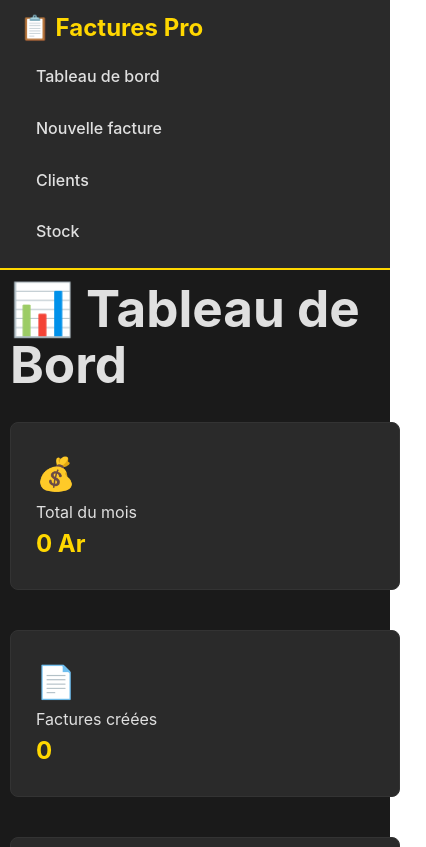
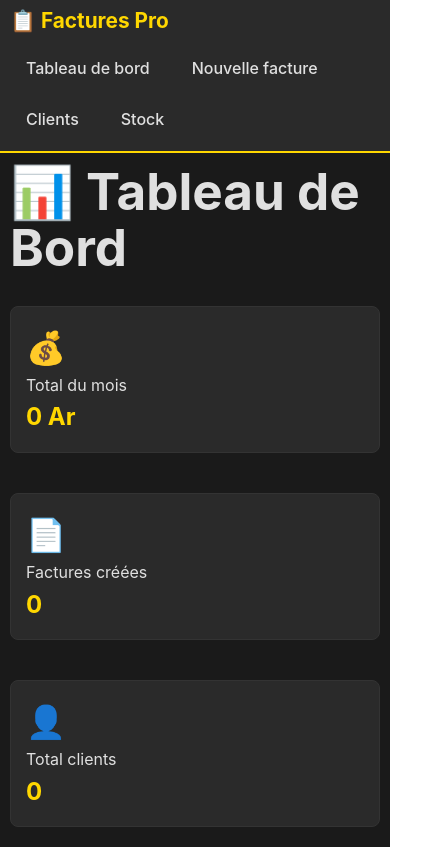
Before and after one commit to HeriMaAndria/MG-inventory, a React (Vite) app: page / in a window 390 px wide. Shown: the top 847 px of the page, 426 px wide, since content can reach past the window. Built offline with nearby package versions, Linux system fonts and the light colour scheme.

Commit message:
nouveau global.css responsive

```diff
--- a/src/styles/global.css
+++ b/src/styles/global.css
@@ -10,18 +10,20 @@
   margin: 0;
   padding: 0;
   box-sizing: border-box;
-  width: 100vw;
 }
 
 body {
- width: 100vw;
+  width: 100%;
+  min-height: 100vh;
   font-family: -apple-system, BlinkMacSystemFont, 'Segoe UI', Arial, sans-serif;
   background: var(--bg-primary);
   color: var(--text);
   line-height: 1.6;
+  overflow-x: hidden;
 }
 
 .navbar {
+  width: 100%;
   background: var(--bg-secondary);
   border-bottom: 2px solid var(--accent);
   position: sticky;
@@ -30,7 +32,8 @@ body {
 }
 
 .nav-container {
-  max-width: 100%;
+  width: 100%;
+  max-width: 1400px;
   margin: 0 auto;
   padding: 15px 20px;
   display: flex;
@@ -67,7 +70,8 @@ body {
 }
 
 .container {
-  max-width: 100%;
+  width: 100%;
+  max-width: 1400px;
   margin: 0 auto;
   padding: 20px;
 }
@@ -148,10 +152,45 @@ td {
 tr:hover {
   background: #333;
 }
-/* Pour responsive mobile */
+
+/* Responsive mobile */
 @media (max-width: 768px) {
+  .nav-container {
+    padding: 10px 15px;
+  }
+
+  .nav-brand {
+    font-size: 1.3em;
+  }
+
   .container {
-    width: 100vw;
-    padding: 10px;  /* Réduit padding mobile */
+    padding: 15px;
+  }
+
+  .card {
+    padding: 15px;
+  }
+
+  table {
+    font-size: 0.9em;
+  }
+
+  th, td {
+    padding: 8px;
   }
 }
+
+@media (max-width: 480px) {
+  .nav-container {
+    padding: 10px;
+  }
+
+  .container {
+    padding: 10px;
+  }
+
+  .btn {
+    padding: 10px 20px;
+    font-size: 0.9em;
+  }
+}
```
